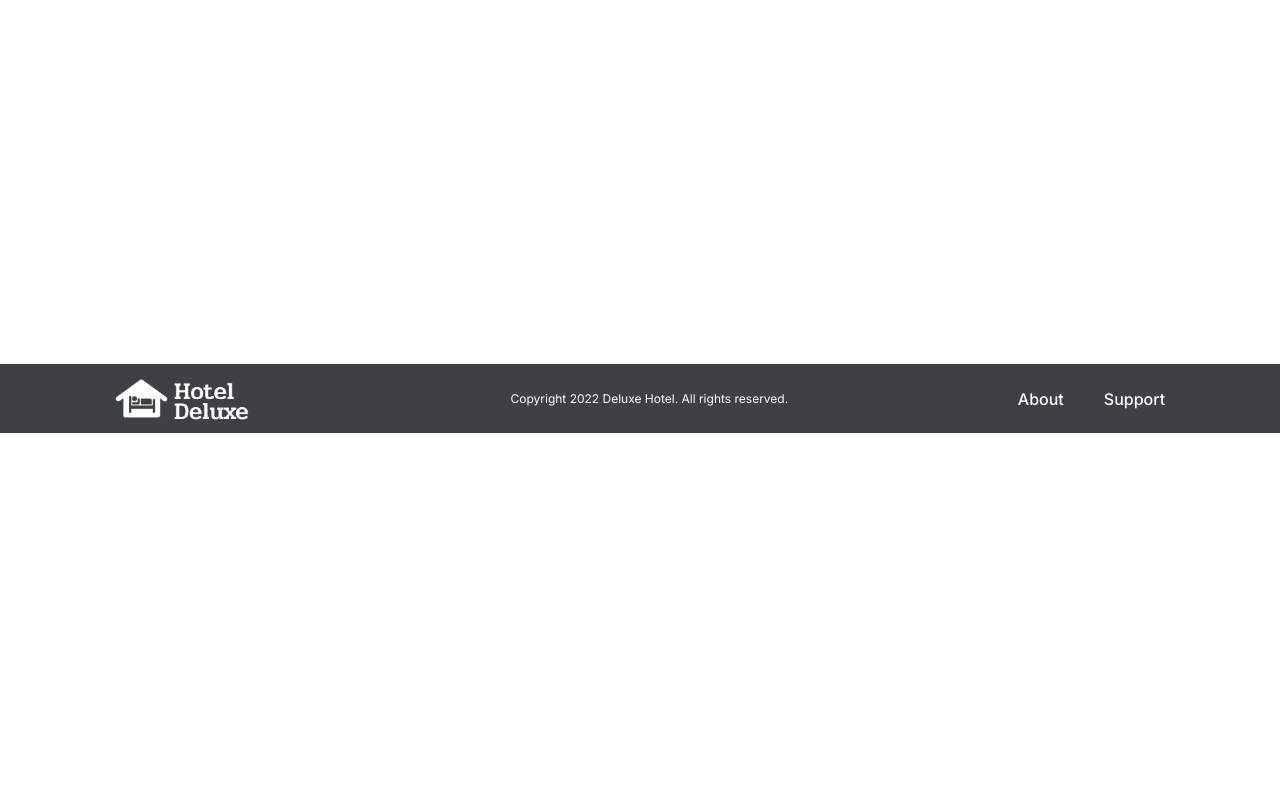
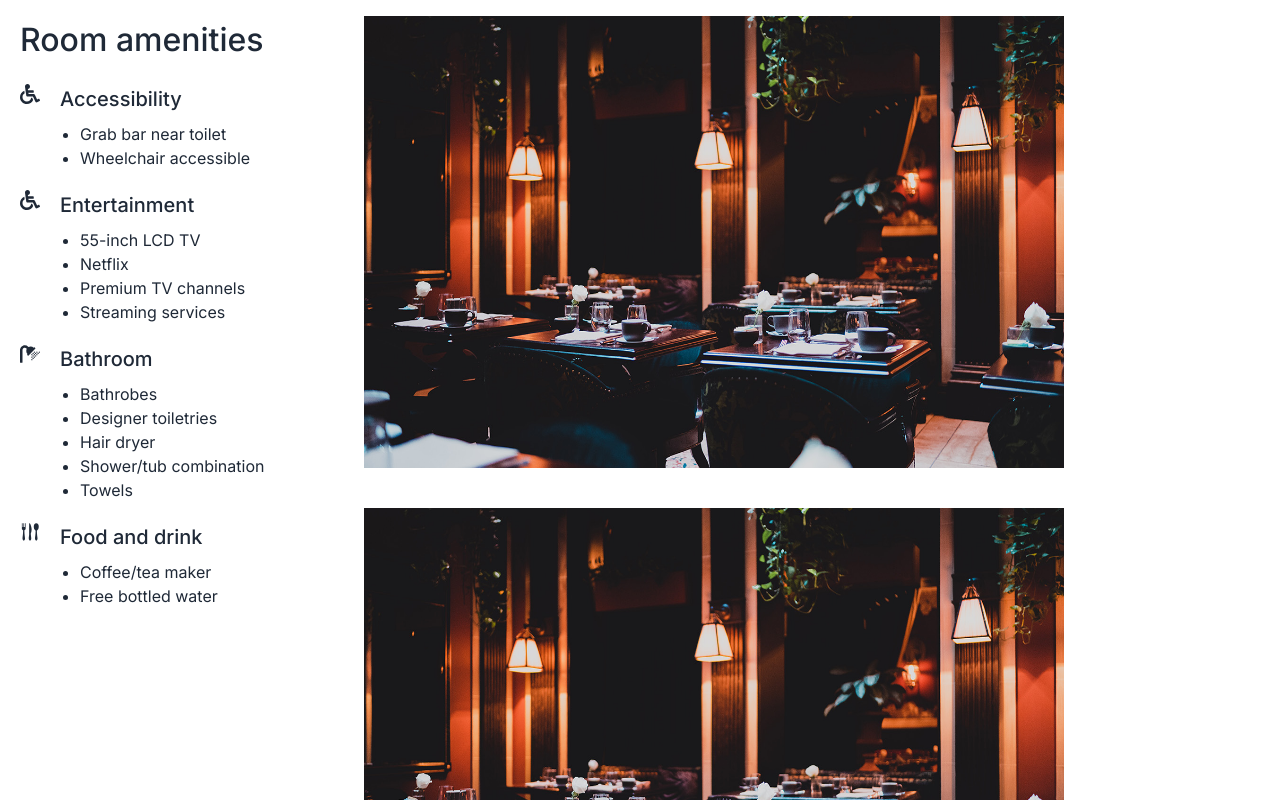
Before and after one commit to Leoasa1/hotel-frontend, a Next.js app: page /item in a window 1280 px wide. Before the commit this address had no page. Shown: the part 460-1260 px from the top of the page. Before the commit the page ends 893 px from the top, so only its background shows below. Built offline with nearby package versions, Linux system fonts and the light colour scheme.

Commit message:
version 1

```diff
--- /dev/null
+++ b/pages/item.js
@@ -0,0 +1,87 @@
+import React from 'react'
+import RoomCard from "../components/roomCard/RoomCard.js"
+import { FaWheelchair, FaShower } from 'react-icons/fa'
+import { GiForkKnifeSpoon } from "react-icons/gi";
+import Image from 'next/image';
+function item() {
+  return (
+    <div>
+      <div className='container mx-auto inter p-5'>
+        <RoomCard />
+
+        <div className='my-20'>
+
+          <div className='container mx-auto flex gap-20'>
+          <div className='flex flex-col gap-5 '>
+            <h1 className='text-[32px] font-[500]'>
+              Room amenities
+            </h1>
+
+            <div className='flex gap-5'>
+              <FaWheelchair size={20} />
+              <div className='flex flex-col justify-between gap-2'>
+                <span className='font-[500] text-[20px]'>Accessibility</span>
+                <ul className='list-disc px-5 font-[400] text-[16px]'>
+                  <li>Grab bar near toilet</li>
+                  <li>Wheelchair accessible</li>
+                </ul>
+              </div>
+            </div>
+
+            <div className='flex gap-5'>
+              <FaWheelchair size={20} />
+              <div className='flex flex-col justify-between gap-2'>
+                <span className='font-[500] text-[20px]'>Entertainment</span>
+                <ul className='list-disc px-5 font-[400] text-[16px]'>
+                  <li>55-inch LCD TV</li>
+                  <li>Netflix</li>
+                  <li>Premium TV channels</li>
+                  <li>Streaming services</li>
+                </ul>
+              </div>
+            </div>
+
+            <div className='flex gap-5'>
+              <FaShower size={20} />
+              <div className='flex flex-col justify-between gap-2'>
+                <span className='font-[500] text-[20px]'>Bathroom</span>
+                <ul className='list-disc px-5 font-[400] text-[16px]'>
+                  <li>Bathrobes</li>
+                  <li>Designer toiletries</li>
+                  <li>Hair dryer</li>
+                  <li>Shower/tub combination</li>
+                  <li>Towels</li>
+                </ul>
+              </div>
+            </div>
+
+            <div className='flex gap-5'>
+              <GiForkKnifeSpoon size={20} />
+              <div className='flex flex-col justify-between gap-2'>
+                <span className='font-[500] text-[20px]'>Food and drink</span>
+                <ul className='list-disc px-5 font-[400] text-[16px]'>
+                  <li>Coffee/tea maker</li>
+                  <li>Free bottled water</li>
+                </ul>
+              </div>
+            </div>
+
+            </div>
+
+            <div className='flex flex-col gap-10'>
+              <Image src="/images/resturant.jpg" width={700} height={452} />
+              <Image src="/images/resturant.jpg" width={700} height={452} />
+
+          </div>
+
+          </div>
+
+
+        </div>
+
+      </div>
+    </div>
+  )
+}
+
+export default item
```
